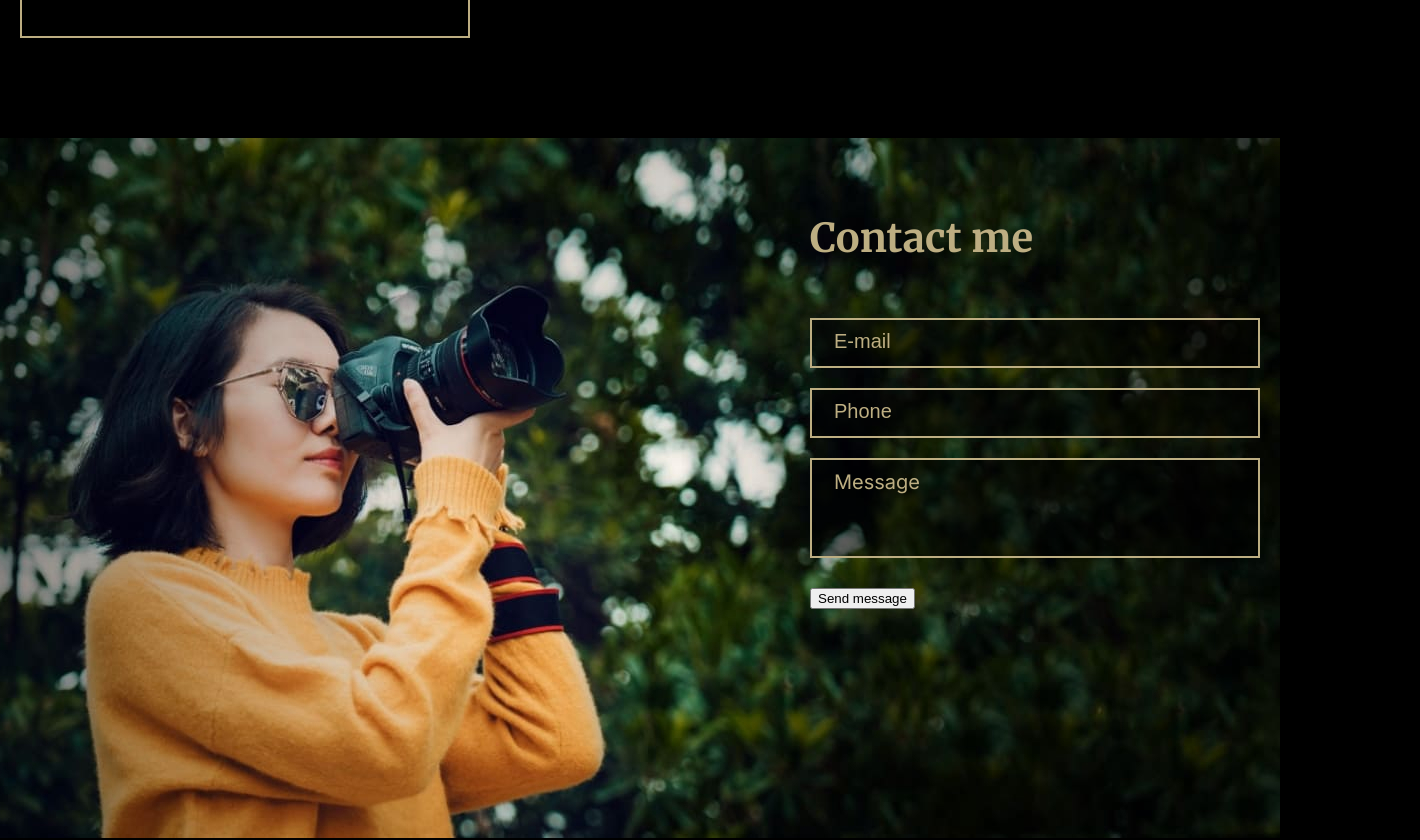
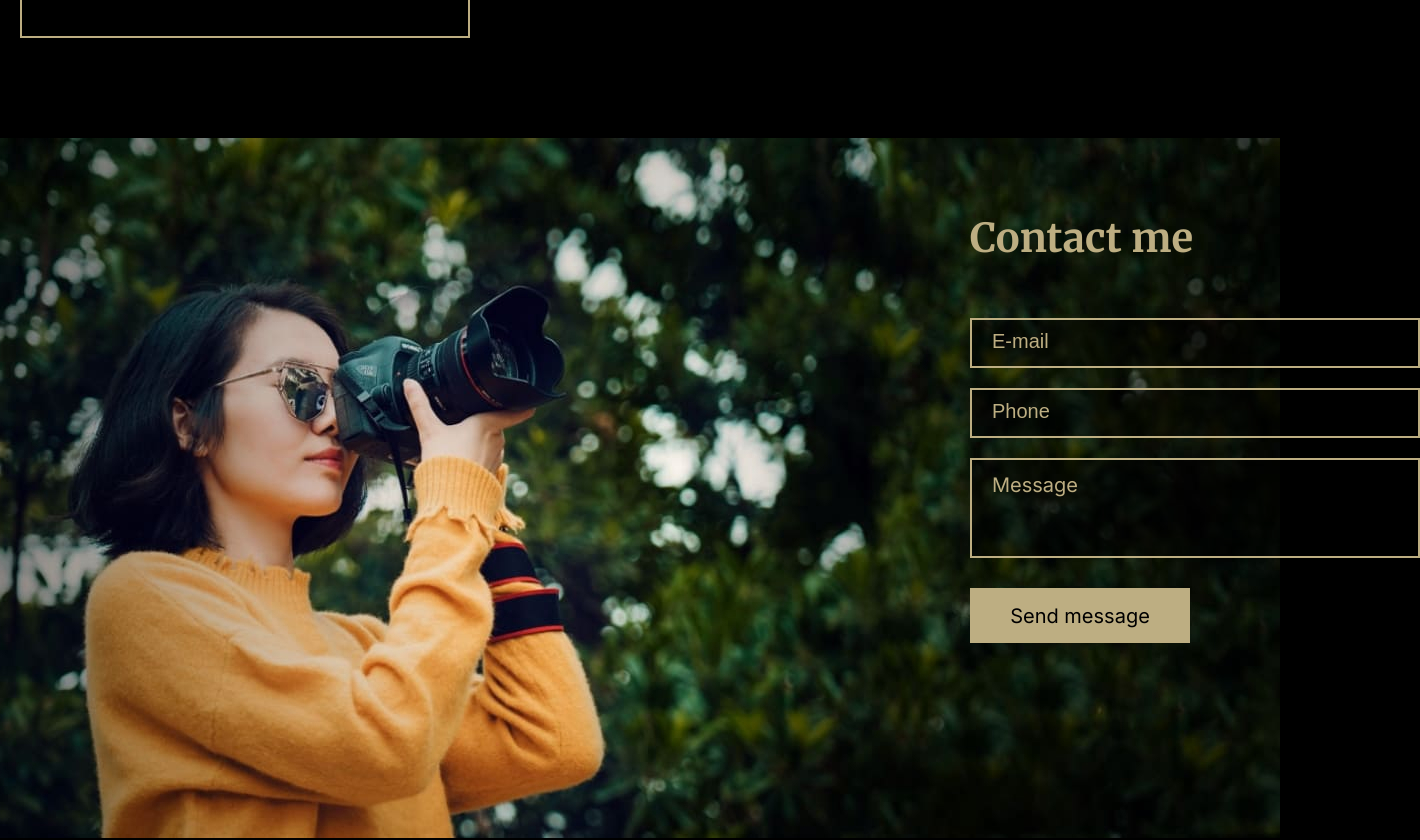
Before and after one commit to Svetik-K/portfolio_figma, a plain HTML site: page portfolio/index.html in a window 1280 px wide. Shown: the part 5820-6660 px from the top of the page, 1420 px wide, since content can reach past the window. Drawn offline with Linux system fonts and the light colour scheme.

Commit message:
feat: refactor 'contacts' section

```diff
--- a/portfolio/index.html
+++ b/portfolio/index.html
@@ -147,12 +147,12 @@
             </section>
 
             <section class="contacts" id="contacts">
-                <div class="contact-form">
-                    <h2 class="contact-title" data-i18="contact-me">Contact me</h2>
+                <div class="contact__form">
+                    <h2 class="contact__title" data-i18="contact-me">Contact me</h2>
                     <input type="email" class="email" placeholder="E-mail"><br>
                     <input type="tel" class="phone" placeholder="Phone"><br>
                     <textarea  rows="6" cols="70" class="message" placeholder="Message"></textarea>
-                    <button class="btn-gold" type="button" id="message-btn" data-i18="send-message">Send message</button>
+                    <button class="button button_gold" type="button" id="message-btn" data-i18="send-message">Send message</button>
                 </div>
             </section>
 
--- a/portfolio/style.css
+++ b/portfolio/style.css
@@ -376,56 +376,67 @@ h1, h2, h3, h4, h5, h6 {
 /* Contact section styling */
 
 .contacts {
-    height: 700px;
-    padding: 60px 20px 0;
+    padding: 60px 20px 195px 970px;
     background-image: url(./assets/img/contacts.jpg);
     background-size: cover;
     background-position: center;
 }
-.contact-form {
+.contact__form {
     width: 450px;
     height: 445px;
     margin-left: auto;
 }
-.contact-title {
+.contact__title {
     margin: 0;
     font-size: 40px;
     line-height: 80px;
     color: var(--secondary-color);
+    margin-bottom: 40px;
 }
 input, textarea {
     width: 450px;
+    padding: 5px 0 5px 20px;
     color: var(--secondary-color);
     border: 2px solid var(--secondary-color);
-    background: transparent;
-}
-.email {
-    height: 50px;
-    margin-top: 40px;
     background: rgba(0, 0, 0, 0.5);
 }
-.phone {
-    height: 50px;
-    margin-top: 20px;
-    background: rgba(0, 0, 0, 0.5);
-}
-.message {
-    height: 100px;
-    margin-top: 20px;
-    resize: none;
-    font-family: inherit;
-    background: rgba(0, 0, 0, 0.5);
-}
-::placeholder {
-    padding-left: 20px;
+input:focus {
+    outline: none;
+    border: 2px solid var(--secondary-color);
     font-family: inherit;
     font-size: 20px;
     line-height: 40px;
     color: var(--secondary-color);
 }
-#message-btn {
-    margin-top: 26px;
+.email {
+    height: 50px;
+    margin-bottom: 20px;
 }
+.phone {
+    height: 50px;
+    margin-bottom: 20px;
+}
+.message {
+    height: 100px;
+    resize: none;
+    font-family: inherit;
+    margin-bottom: 26px;
+}
+.message:focus {
+    outline: none;
+    border: 2px solid var(--secondary-color);
+    font-family: inherit;
+    font-size: 20px;
+    line-height: 40px;
+    color: var(--secondary-color);
+}
+::placeholder {
+    font-family: inherit;
+    font-size: 20px;
+    line-height: 40px;
+    color: var(--secondary-color);
+}
+
 /* Main style end */
 
 /* Footer style start*/
```
